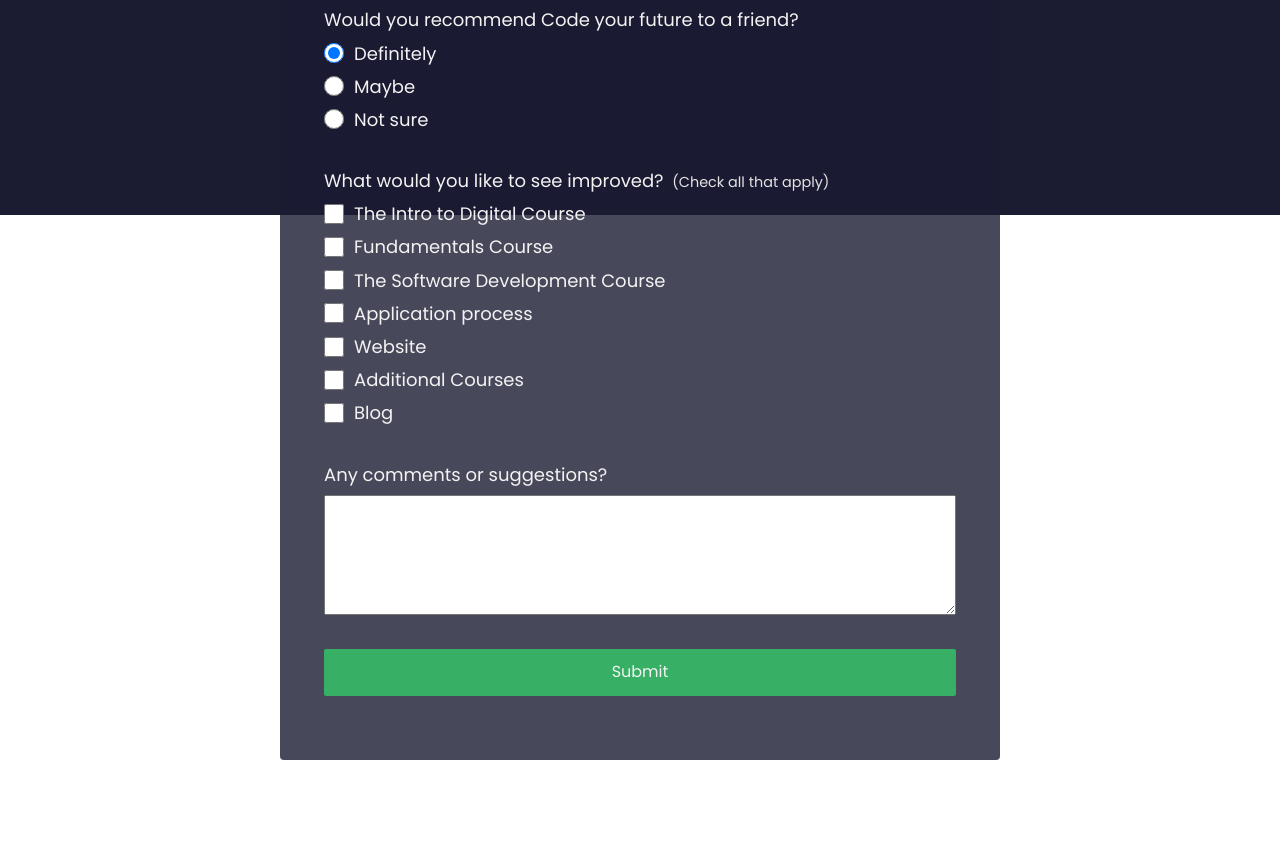
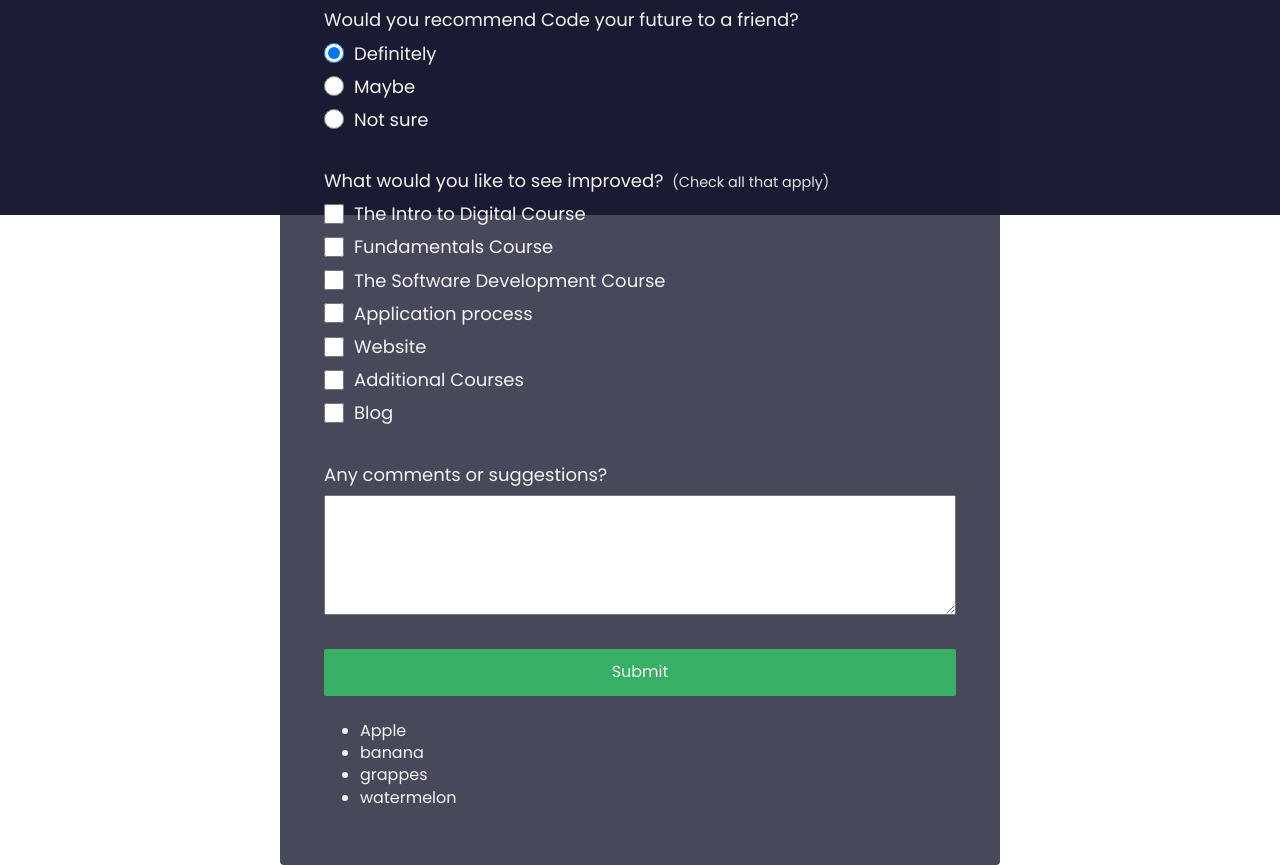
Before and after one commit to OlivierSedzikowski/FirstCYFproject, a plain HTML site: page index.html in a window 1280 px wide. Shown: the part 585-1450 px from the top of the page. Before the commit the page ends 1345 px from the top, so only its background shows below. Drawn offline with Linux system fonts and the light colour scheme.

Commit message:
Add files via upload

```diff
--- a/index.html
+++ b/index.html
@@ -155,9 +155,15 @@
             Submit
           </button>
         </div>
+        <div class="fruit-list">
+          <ul id="list">
+            <li>Apple</li>
+          </ul>
+        </div>
       </form>
     </div>
 <!-- partial -->
-  <script src='https://cdn.freecodecamp.org/testable-projects-fcc/v1/bundle.js'></script>
+  <script src='script.js'></script>
 </body>
+
 </html>
--- /dev/null
+++ b/script.js
@@ -0,0 +1,13 @@
+let element_list = document.getElementById('list');
+let new_li = document.createElement('li');
+new_li.innerText = 'banana';
+
+element_list.appendChild(new_li);
+let new_li2 = document.createElement('li');
+new_li2.innerText = 'grappes';
+
+element_list.appendChild(new_li2);
+let new_li3 = document.createElement('li');
+new_li3.innerText = 'watermelon';
+
+element_list.appendChild(new_li3);
```
